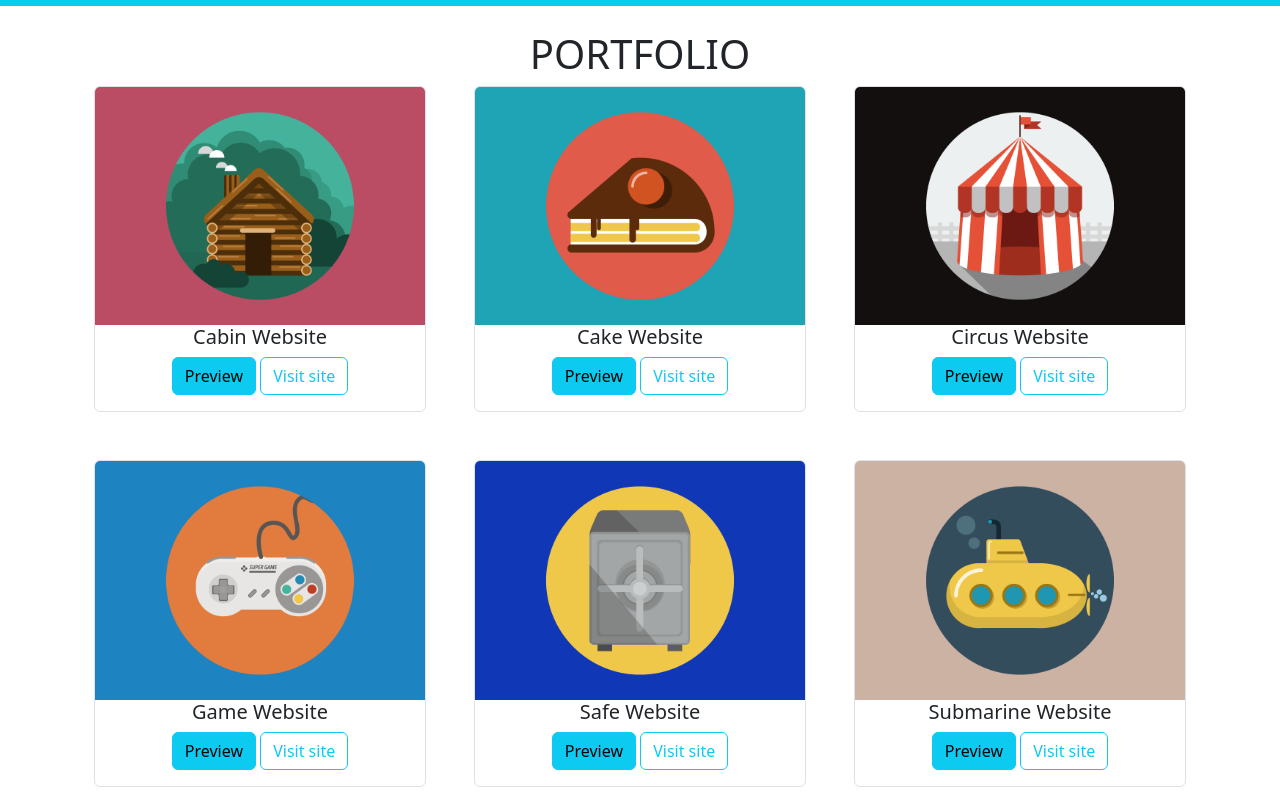
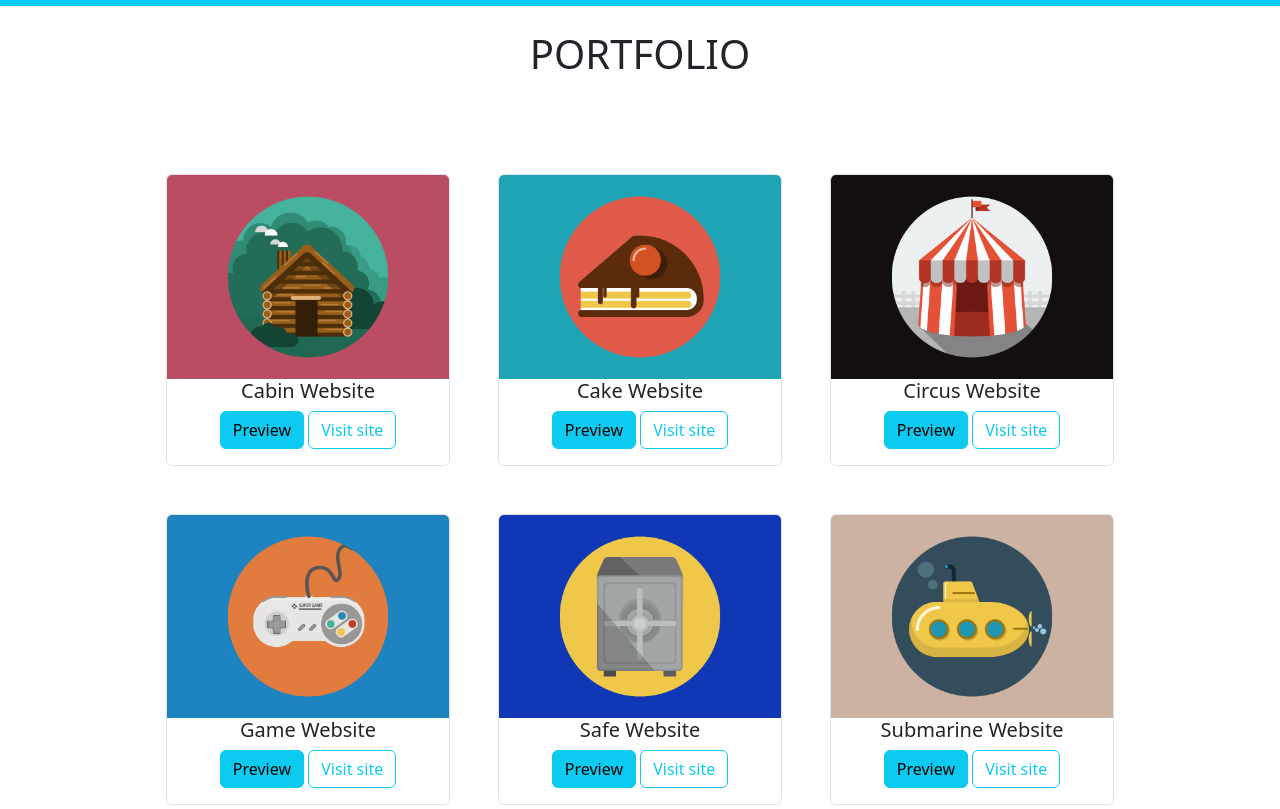
Before and after one commit to lucianocecere07/bonus-bootstrap-js-freelancer, a plain HTML site: page index.html in a window 1280 px wide. Shown: the part 460-1269 px from the top of the page. Drawn offline with nearby package versions, Linux system fonts and the light colour scheme.

Commit message:
super bonus: struttura carte tramite javascript

```diff
--- a/index.html
+++ b/index.html
@@ -37,67 +37,7 @@
 
     <div class="container p-4">
       <h1 class="portfolio text-center">PORTFOLIO</h1>
-      <div class="row g-5">
-        <div class="col-12 col-md-6 col-xl-4">
-          <div class="card border border-1">
-            <img src="./img/portfolio/cabin.png" class="card-img-top p-0 m-0" alt="Cabin">
-            <h5 class="card-title text-center">Cabin Website</h5>
-            <div class="text-center mb-3">
-              <a class="btn btn-info" href="#" role="button">Preview</a>
-              <a class="btn btn-outline-info" href="#" role="button">Visit site</a>
-            </div>
-          </div>
-        </div>
-        <div class="col-12 col-md-6 col-xl-4">
-          <div class="card border border-1">
-            <img src="./img/portfolio/cake.png" class="card-img-top p-0 m-0" alt="Cake">
-            <h5 class="card-title text-center">Cake Website</h5>
-            <div class="text-center mb-3">
-              <a class="btn btn-info" href="#" role="button">Preview</a>
-              <a class="btn btn-outline-info" href="#" role="button">Visit site</a>
-            </div>
-          </div>
-        </div>
-        <div class="col-12 col-md-6 col-xl-4">
-          <div class="card border border-1">
-            <img src="./img/portfolio/circus.png" class="card-img-top p-0 m-0" alt="Circus">
-            <h5 class="card-title text-center">Circus Website</h5>
-            <div class="text-center mb-3">
-              <a class="btn btn-info" href="#" role="button">Preview</a>
-              <a class="btn btn-outline-info" href="#" role="button">Visit site</a>
-            </div>
-          </div>
-        </div>
-        <div class="col-12 col-md-6 col-xl-4">
-          <div class="card border border-1">
-            <img src="./img/portfolio/game.png" class="card-img-top p-0 m-0" alt="Game">
-            <h5 class="card-title text-center">Game Website</h5>
-            <div class="text-center mb-3">
-              <a class="btn btn-info" href="#" role="button">Preview</a>
-              <a class="btn btn-outline-info" href="#" role="button">Visit site</a>
-            </div>
-          </div>
-        </div>
-        <div class="col-12 col-md-6 col-xl-4">
-          <div class="card border border-1">
-            <img src="./img/portfolio/safe.png" class="card-img-top p-0 m-0" alt="Safe">
-            <h5 class="card-title text-center">Safe Website</h5>
-            <div class="text-center mb-3">
-              <a class="btn btn-info" href="#" role="button">Preview</a>
-              <a class="btn btn-outline-info" href="#" role="button">Visit site</a>
-            </div>
-          </div>
-        </div>
-        <div class="col-12 col-md-6 col-xl-4">
-          <div class="card border border-1">
-            <img src="./img/portfolio/submarine.png" class="card-img-top p-0 m-0" alt="Submarine">
-            <h5 class="card-title text-center">Submarine Website</h5>
-            <div class="text-center mb-3">
-              <a class="btn btn-info" href="#" role="button">Preview</a>
-              <a class="btn btn-outline-info" href="#" role="button">Visit site</a>
-            </div>
-          </div>
-        </div>
+      <div id="raccoltaPortfolio" class="row g-5 m-5">
       </div>
     </div>
 
--- a/script.js
+++ b/script.js
@@ -7,7 +7,15 @@ Se poi l’utente inserisce un codice promozionale tra i seguenti YHDNU32, JANJC
 Se il codice inserito non è valido, informate l’utente che il codice è sbagliato e calcolate il prezzo finale senza applicare sconti.
 Mostrare il risultato del calcolo del prezzo finale in una “forma umana” in un apposito tag HTML appena sotto il bottone send.
 - Ricordatevi che se non state bene attenti, Javascript vi fa le magie con i tipi :slightly_smiling_face:
-- Ricordatevi che il form ha un comportamento “strano” quando fate click sul bottone Send che è di tipo submit (type=submit).*/
+- Ricordatevi che il form ha un comportamento “strano” quando fate click sul bottone Send che è di tipo submit (type=submit).
+
+CONSIDERAZIONI FINALI e BONUS:
+Mentre come bonus javascript dovete far diventare il codice sconto inserito di colore rosso, qualora quello inserito non sia valido.
+Inoltre se il codice fornito è valido, eliminare quel codice dall’elenco dei codici sconto disponibili, il codice sconto non sarà più usabile.
+
+Super Bonus: Creare una struttura dati adeguata per contenere tutte le informazioni relative ai progetti presenti nella sezione “Portfolio”. Rimuovere quindi le card dal markup nel file html e stamparle in pagina dinamicamente tramite l’utilizzo di JavaScript.
+*/
+
 
 //------------------esercizio----------------------//
 
@@ -16,6 +24,60 @@ Mostrare il risultato del calcolo del prezzo finale in una “forma umana” in
 
 //codici promozionali in un array
 arrayCodici = ["YHDNU32", "JANJC63", "PWKCN25", "SJDPO96", "POCIE24"];
+
+
+//superbonus (card tramite js)
+//array carte
+let arrayPortfolio = [
+    {
+        sito: "Cabin Website",
+        foto: "./img/portfolio/cabin.png"
+    },
+
+    {
+        sito: "Cake Website",
+        foto: "./img/portfolio/cake.png"
+    },
+
+    {
+        sito: "Circus Website",
+        foto: "./img/portfolio/circus.png"
+    },
+
+    {
+        sito: "Game Website",
+        foto: "./img/portfolio/game.png"
+    },
+
+    {
+        sito: "Safe Website",
+        foto: "./img/portfolio/safe.png"
+    },
+
+    {
+        sito: "Submarine Website",
+        foto: "./img/portfolio/submarine.png"
+    }
+];
+
+let raccoltaPortfolio = document.getElementById("raccoltaPortfolio");
+
+for(let i = 0; i < arrayPortfolio.length; i++){
+    let carta = arrayPortfolio[i];
+    raccoltaPortfolio.innerHTML +=
+    `
+    <div class="col-12 col-md-6 col-xl-4">
+        <div class="card border border-1">
+            <img src="${carta.foto}" class="card-img-top p-0 m-0" alt="logo">
+            <h5 class="card-title text-center">${carta.sito}</h5>
+            <div class="text-center mb-3">
+              <a class="btn btn-info" href="#" role="button">Preview</a>
+              <a class="btn btn-outline-info" href="#" role="button">Visit site</a>
+            </div>
+        </div>
+    </div>
+    `
+};
 
 
 //--------------------------------------------//
```
